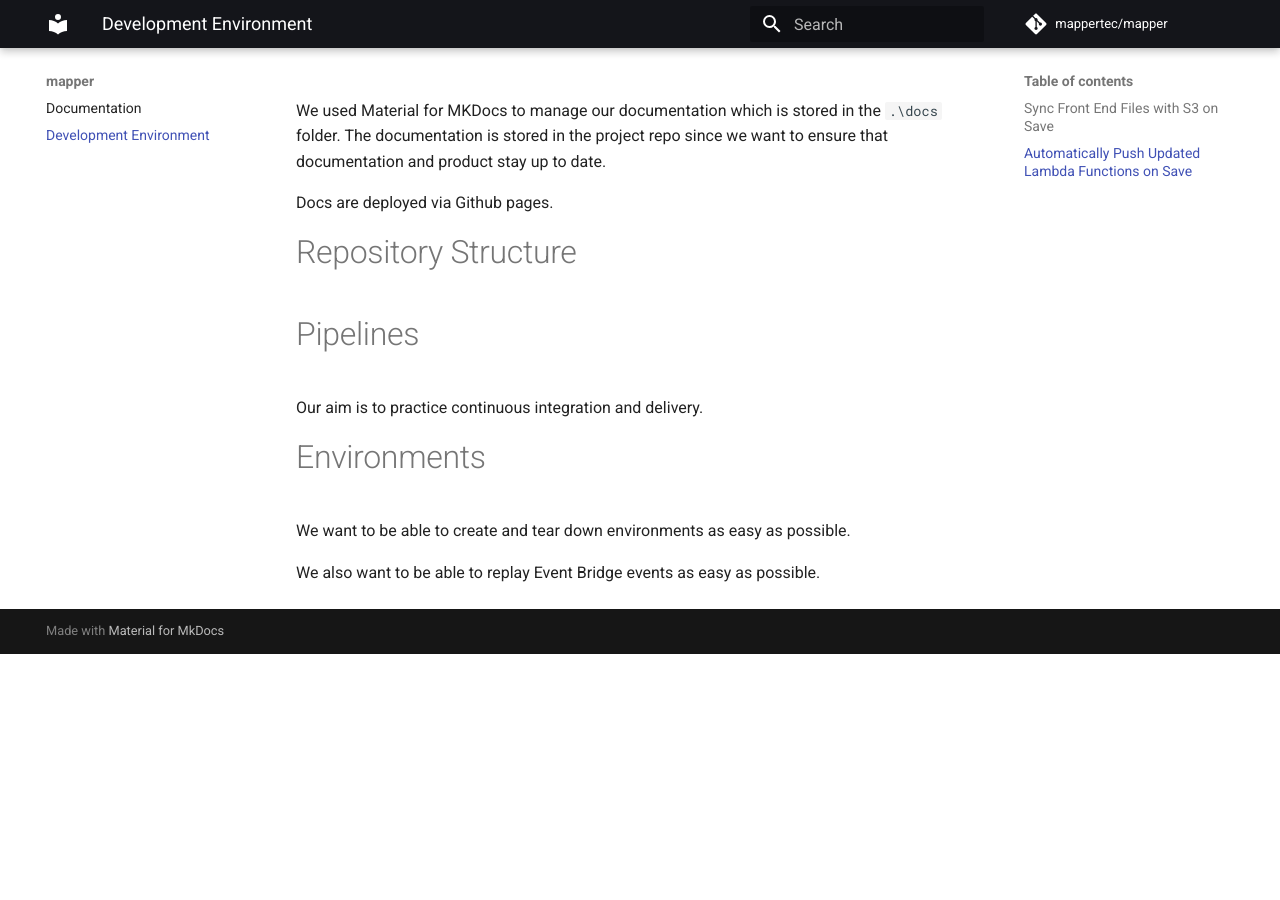
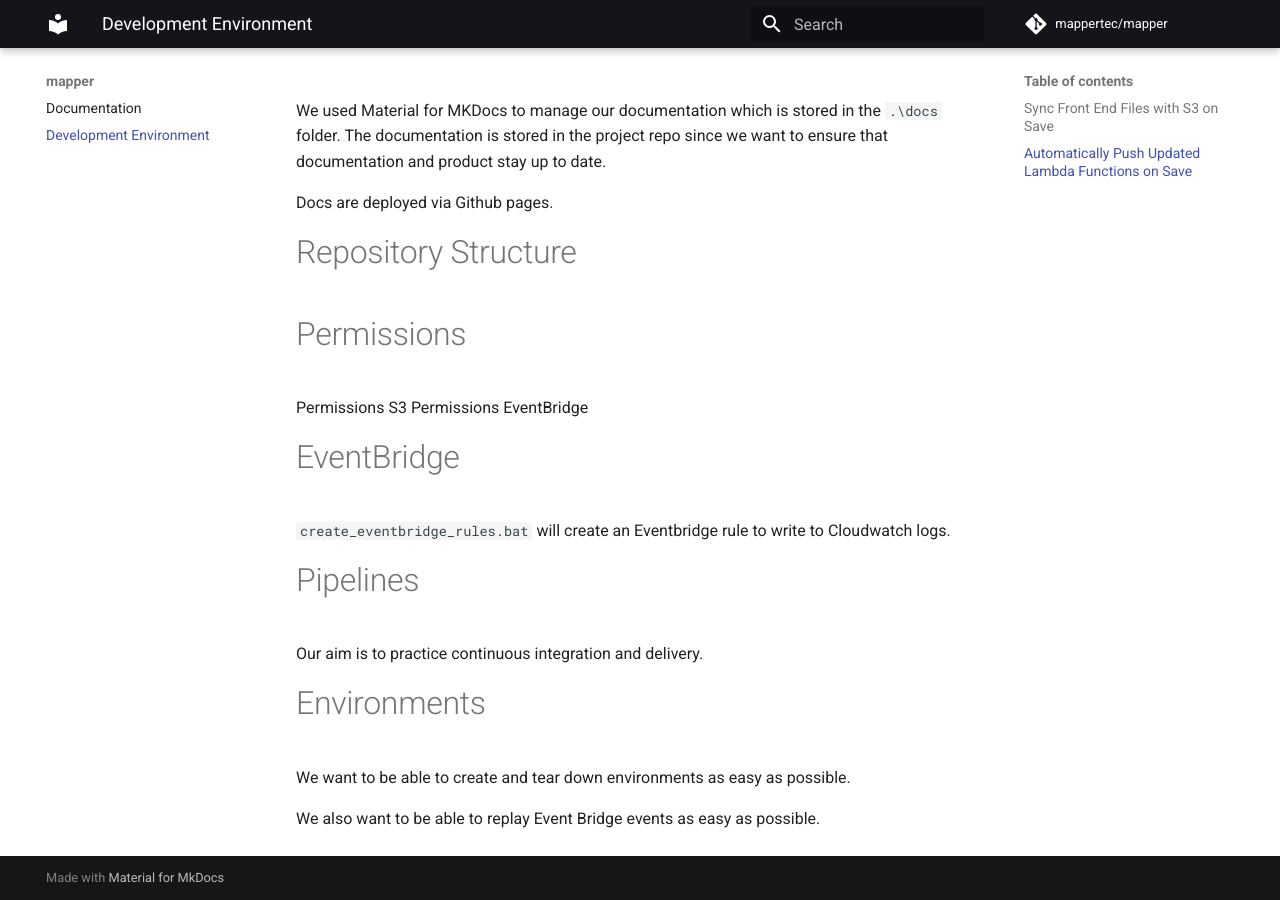
Before and after one commit to engineerdan/service1, an MkDocs documentation site: the page built from docs/developer.md, in a window 1280 px wide and 900 px high, scrolled down 632 px. Built offline with MkDocs 1.6.1 and Material for MkDocs 9.7.7, drawn with Linux system fonts in a browser that asks for light colours; comment, search, counter and statistics services are not loaded; before the commit the page ends 1286 px from its top, so only the background shows below that.

Commit message:
Added Terraform script to create Eventbridge rule to write to Cloudwatch logs when events sent.

```diff
--- a/docs/developer.md
+++ b/docs/developer.md
@@ -23,6 +23,15 @@ Docs are deployed via Github pages.
 
 # Repository Structure
 
+# Permissions
+
+Permissions S3
+Permissions EventBridge
+
+# EventBridge
+
+`create_eventbridge_rules.bat` will create an Eventbridge rule to write to Cloudwatch logs.
+
 # Pipelines
 
 Our aim is to practice continuous integration and delivery.
```
Also changed, not shown: 2 other files.
